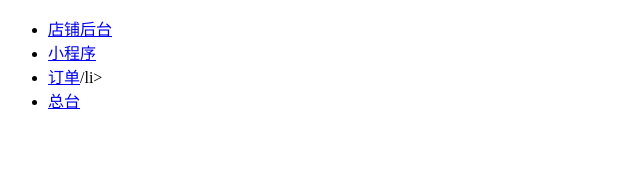
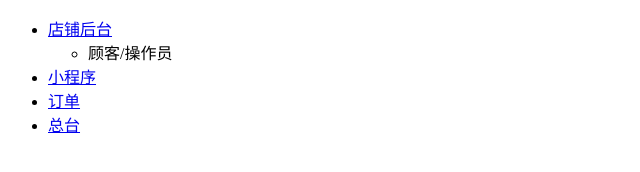
Before and after one commit to jigang-duan/goshoping-apis, a plain HTML site: page index.html in a window 1280 px wide. Shown: the whole page, without its empty margins (0-640 px from the left). Drawn offline with Linux system fonts and the light colour scheme.

Commit message:
add members

```diff
--- a/index.html
+++ b/index.html
@@ -6,9 +6,14 @@
 </head>
 
     <ul>
-        <li><a href="./merchants.html">店铺后台</a></li>
+        <li><a href="./merchants.html">店铺后台</a>
+            <ul>
+                <li><a href="#"></a>顾客/操作员</li>
+            </ul>
+        </li>
+
         <li><a href="./mini-apps.html">小程序</a></li>
-        <li><a href="./order.html">订单</a>/li>
+        <li><a href="./order.html">订单</a></li>
         <li><a href="./center.html">总台</a></li>
     </ul>
 
```
Also changed, not shown: 2 other files.
